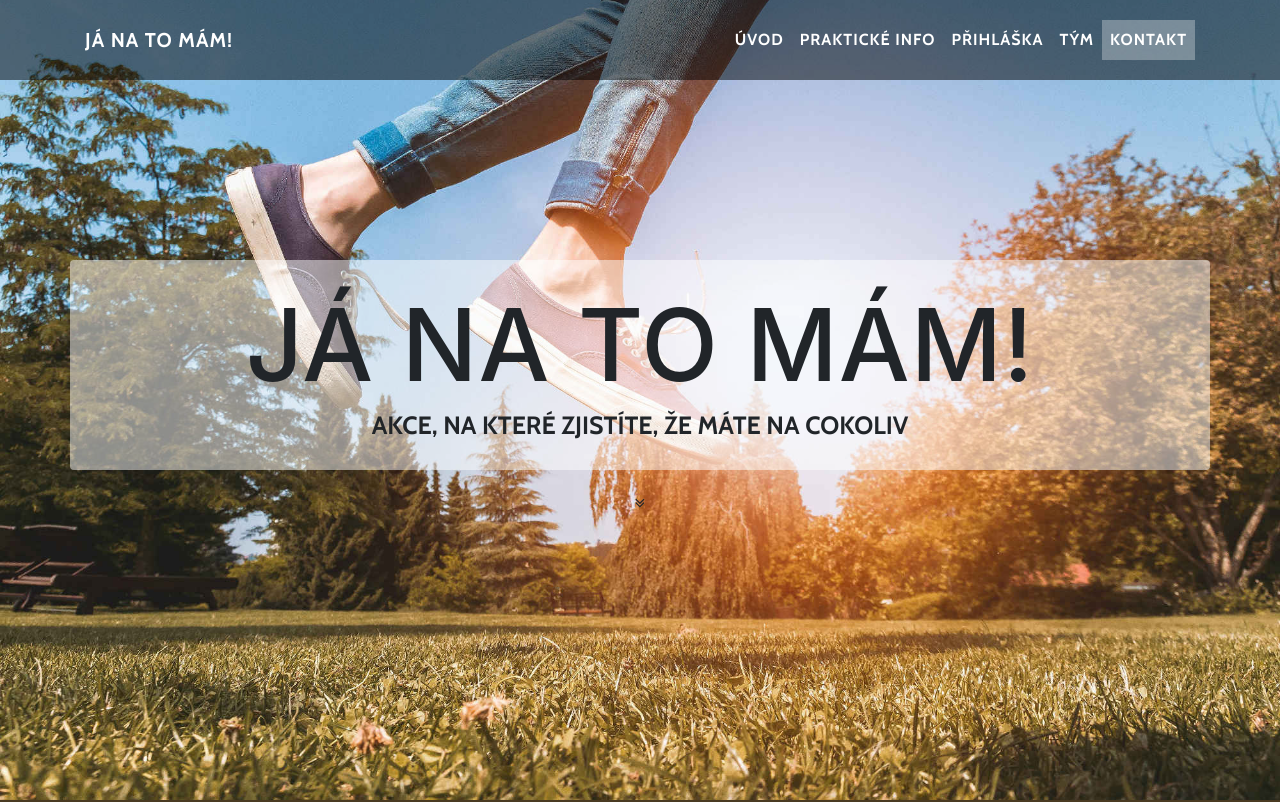
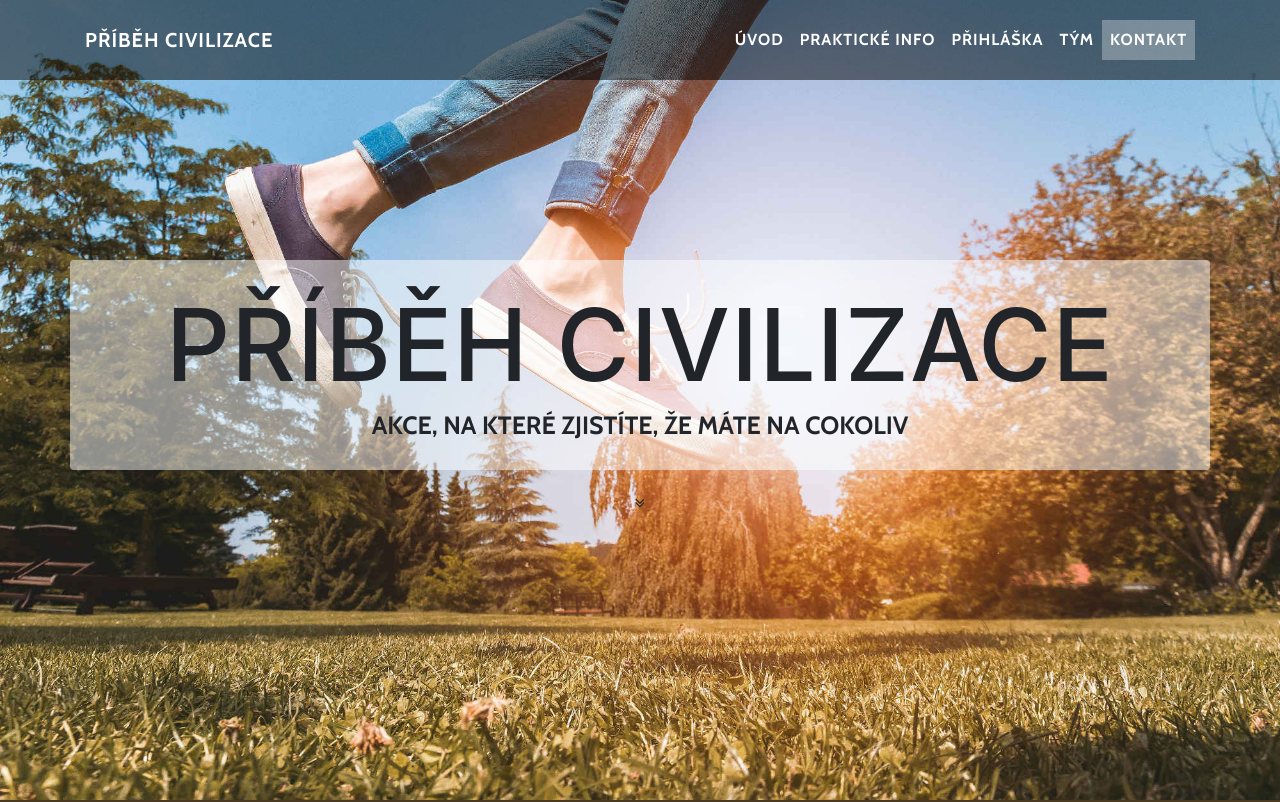
Before and after one commit to InstruktoriBrno/pratelstvi-web, a website with bundled scripts: page index.html in a window 1280 px wide. Shown: the top 802 px of the page. Built offline with nearby package versions, Linux system fonts and the light colour scheme.

Commit message:
Change title

```diff
--- a/index.html
+++ b/index.html
@@ -8,7 +8,7 @@
     <meta name="description" content="">
     <meta name="author" content="">
 
-    <title>Já na to mám!</title>
+    <title>Příběh civilizace</title>
 
     <!-- Bootstrap core CSS -->
     <link href="vendor/bootstrap/css/bootstrap.min.css" rel="stylesheet">
@@ -28,7 +28,7 @@
     <!-- Navigation -->
     <nav class="navbar navbar-expand-lg navbar-light fixed-top" id="mainNav">
         <div class="container">
-            <a class="navbar-brand js-scroll-trigger" href="#page-top">Já na to mám!</a>
+            <a class="navbar-brand js-scroll-trigger" href="#page-top">Příběh civilizace</a>
             <button class="navbar-toggler navbar-toggler-right" type="button" data-toggle="collapse" data-target="#navbarResponsive" aria-controls="navbarResponsive" aria-expanded="false" aria-label="Toggle navigation">
           Menu
           <i class="fa fa-bars"></i>
@@ -61,7 +61,7 @@
             <div class="container">
                 <div class="row">
                     <div class="col-lg-12 mx-auto brand-background">
-                        <h1 class="brand-heading">Já na to mám!</h1>
+                        <h1 class="brand-heading">Příběh civilizace</h1>
                         <p class="intro-text">akce, na které zjistíte, že máte na cokoliv</p>
                     </div>
                     <div class="col-lg-12 mx-auto">
```
